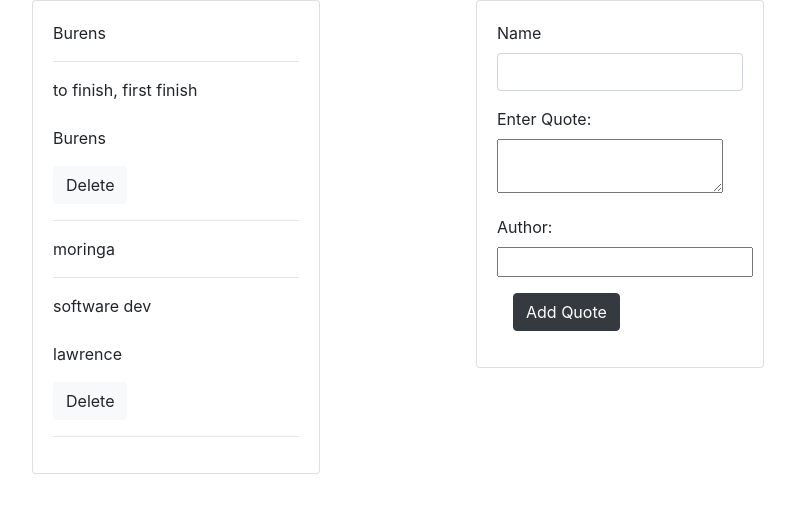
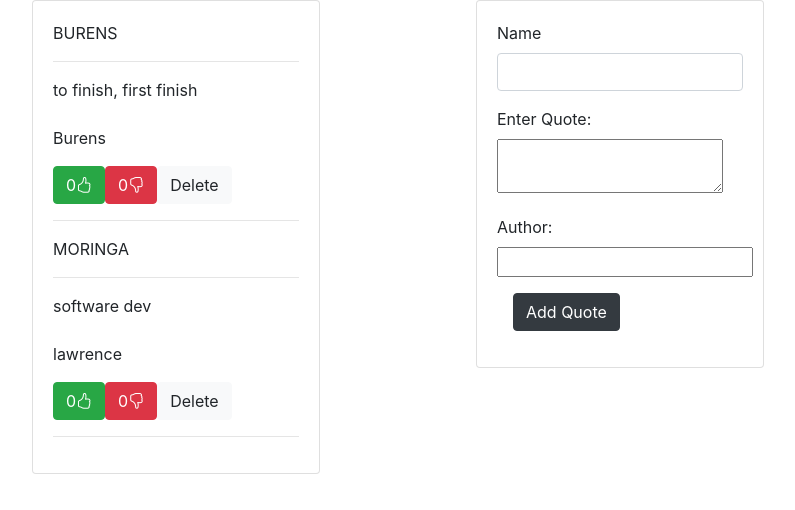
Before and after one commit to Burence1/Quotes, an Angular app: page / in a window 1280 px wide. Shown: the top 510 px of the page, without its empty margins (179-974 px from the left). Built offline with nearby package versions, Linux system fonts and the light colour scheme.

Commit message:
add upvote and downvote functionality

```diff
--- a/package.json
+++ b/package.json
@@ -20,6 +20,8 @@
     "@angular/platform-browser-dynamic": "~11.2.5",
     "@angular/router": "~11.2.5",
     "bootstrap": "^4.6.0",
+    "bootstrap-icons": "^1.4.0",
+    "ng-bootstrap-icons": "^1.3.0",
     "popper": "^1.0.1",
     "rxjs": "~6.6.0",
     "tslib": "^2.0.0",
--- a/src/app/app.module.ts
+++ b/src/app/app.module.ts
@@ -18,7 +18,7 @@ import { FormsModule } from '@angular/forms';
   imports: [
     BrowserModule,
     AppRoutingModule,
-    FormsModule
+    FormsModule,
   ],
   providers: [],
   bootstrap: [AppComponent]
--- a/src/app/form/form/form.component.ts
+++ b/src/app/form/form/form.component.ts
@@ -8,7 +8,7 @@ import { Quote } from './../../quote'
 })
 export class FormComponent implements OnInit {
 
-  newQuote = new Quote(0, "", "", "");
+  newQuote = new Quote(0, "", "", "",0,0);
   @Output() addQuote = new EventEmitter<Quote>();
 
   submitQuote() {
--- a/src/app/quote-details/quote-details/quote-details.component.html
+++ b/src/app/quote-details/quote-details/quote-details.component.html
@@ -1,2 +1,4 @@
 <p>{{quotes.author}}</p>
+<button class="btn btn-success"  id="like" (click)='likebtn()'>{{quotes.likes}}<i class="bi bi-hand-thumbs-up"></i></button>
+<button class="btn btn-danger" id="dislike" (click)='dislikebtn()'>{{quotes.dislikes}}<i class="bi bi-hand-thumbs-down"></i></button>
 <button class="btn btn-light" (click)='deleteQuote(true)'>Delete</button><hr>
--- a/src/app/quote-details/quote-details/quote-details.component.ts
+++ b/src/app/quote-details/quote-details/quote-details.component.ts
@@ -9,6 +9,14 @@ import { Quote } from './../../quote'
 export class QuoteDetailsComponent implements OnInit {
 
   @Input() quotes: Quote;
+
+  likebtn() {
+    this.quotes.likes++;
+  }
+  dislikebtn() {
+    this.quotes.dislikes++;
+  }
+
   @Output() toDelete = new EventEmitter<boolean>();
 
   deleteQuote(del: boolean) {
--- a/src/app/quote.ts
+++ b/src/app/quote.ts
@@ -1,5 +1,5 @@
 export class Quote {
-  constructor(public id: number, public name: string, public text:string, public author:string){
+  constructor(public id: number, public name: string, public text:string, public author:string ,public likes: number, public dislikes: number){
     this.id = id;
     this.name = name;
     this.text = text;
--- a/src/app/quote/quote/quote.component.html
+++ b/src/app/quote/quote/quote.component.html
@@ -4,7 +4,7 @@
       <div class="card" style="width: 18rem;">
         <div class="card-body">
           <div *ngFor='let quote of quotes'>
-            {{quote.name}}<hr>
+            {{quote.name| uppercase}}<hr>
             {{quote.text}} <br>
             <br>
             <app-quote-details [quotes]='quote' (toDelete)='quoteDelete($event, i)'></app-quote-details>
--- a/src/app/quote/quote/quote.component.ts
+++ b/src/app/quote/quote/quote.component.ts
@@ -9,26 +9,25 @@ import { Component, OnInit } from '@angular/core';
 export class QuoteComponent implements OnInit {
 
   quotes: Quote[] = [
-   new Quote (1,'Burens','to finish, first finish', 'Burens'),
-   new Quote (2,'moringa','software dev', 'lawrence' )
+   new Quote (1,'Burens','to finish, first finish', 'Burens',0,0),
+   new Quote (2,'moringa','software dev', 'lawrence',0,0)
   ]
 
   i: any;
 
   quoteDelete(toDelete: any, index: number) {
 
-    if (toDelete){
-      let remove = confirm(`Are you sure you want to delete ${this.quotes[index].text}?`)
+    // if (toDelete){
+    //   let remove = confirm(`Are you sure you want to delete ${this.quotes[index].text}?`)
 
-    if (remove) {
+    if (toDelete) {
       this.quotes.splice(index, 1);
     }
-  }}
+  }
 
   addNewQuote(quotes:any) {
     let quotesLength = this.quotes.length;
     quotes.id = quotesLength + 1;
-    // quote.completeDate = new Date(quotes.completeDate)
     this.quotes.push(quotes)
   }
 
--- a/src/styles.css
+++ b/src/styles.css
@@ -1 +1,2 @@
+@import url("https://cdn.jsdelivr.net/npm/bootstrap-icons@1.4.0/font/bootstrap-icons.css");
 @import "~bootstrap/dist/css/bootstrap.css"
```
Also changed, not shown: src/app/quote/quote/quote.component.css (line endings or trailing spaces), 1 other file (tests, documents, lock files or other folders).
